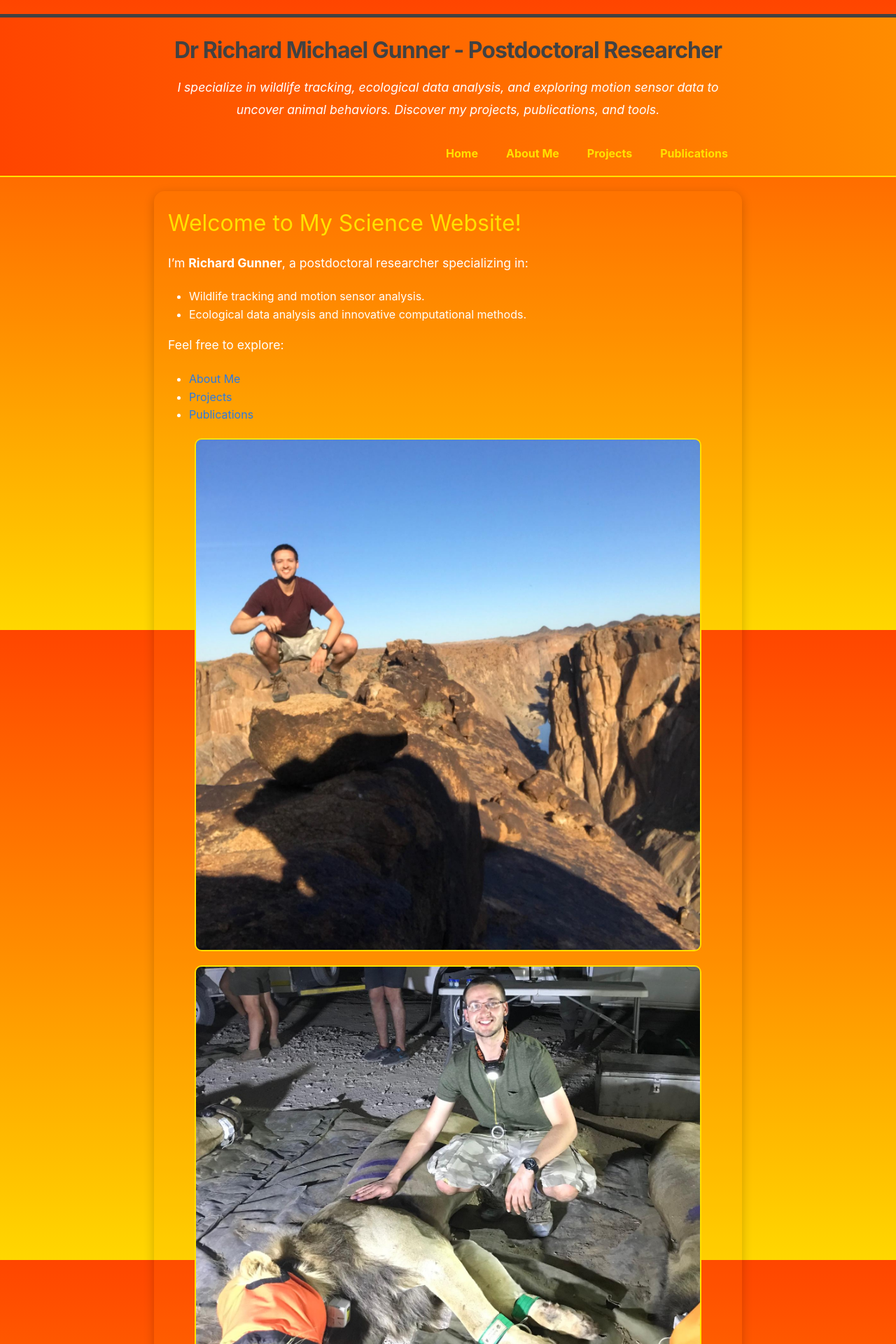
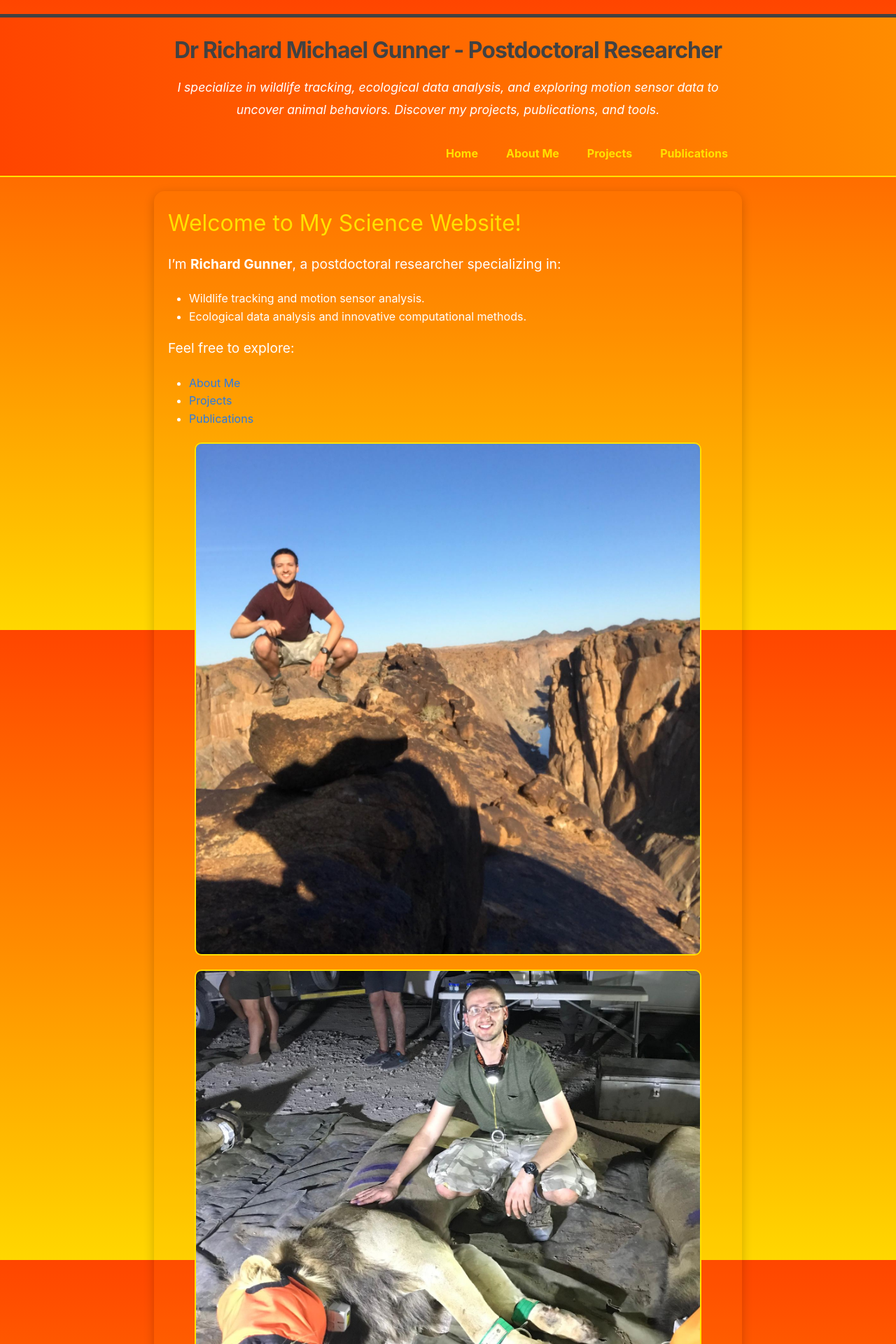
Before and after one commit to Richard6195/my-website, a Jekyll site: the page built from index.md, in a window 1280 px wide. Shown: the top 1920 px of the page at 70% size. Built offline with Jekyll 4.4.1, drawn with Linux system fonts in a browser that asks for light colours.

```diff
--- a/_sass/minima/_custom.scss
+++ b/_sass/minima/_custom.scss
@@ -47,7 +47,7 @@ body {
 
 .site-nav .page-link:hover {
   text-decoration: underline;
-  color: #ffffff; /* White hover effect */
+  color: #FF4500; /* Optional: Highlight link color on hover */
 }
 
 /* Footer Styling */
@@ -67,6 +67,10 @@ body {
   text-decoration: none;
 }
 
+.site-footer a:hover {
+  text-decoration: underline;
+  color: #FF4500; /* Optional: Highlight link color on hover */
+}
 /* Main Content Area Styling */
 .page-content {
   padding: 20px 0;
@@ -88,7 +92,7 @@ h1, h2, h3 {
 }
 
 p {
-  font-size: 1.1rem;
+  font-size: 1.2rem;
   margin-bottom: 20px;
   line-height: 1.8;
 }
```
